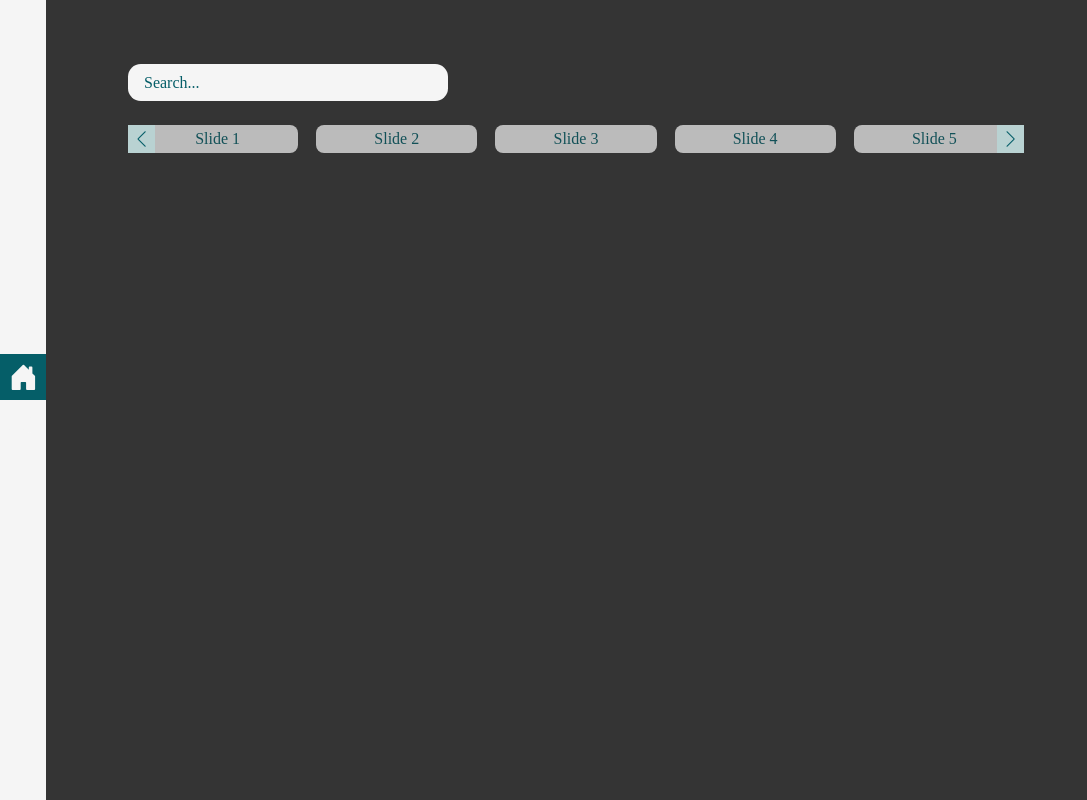
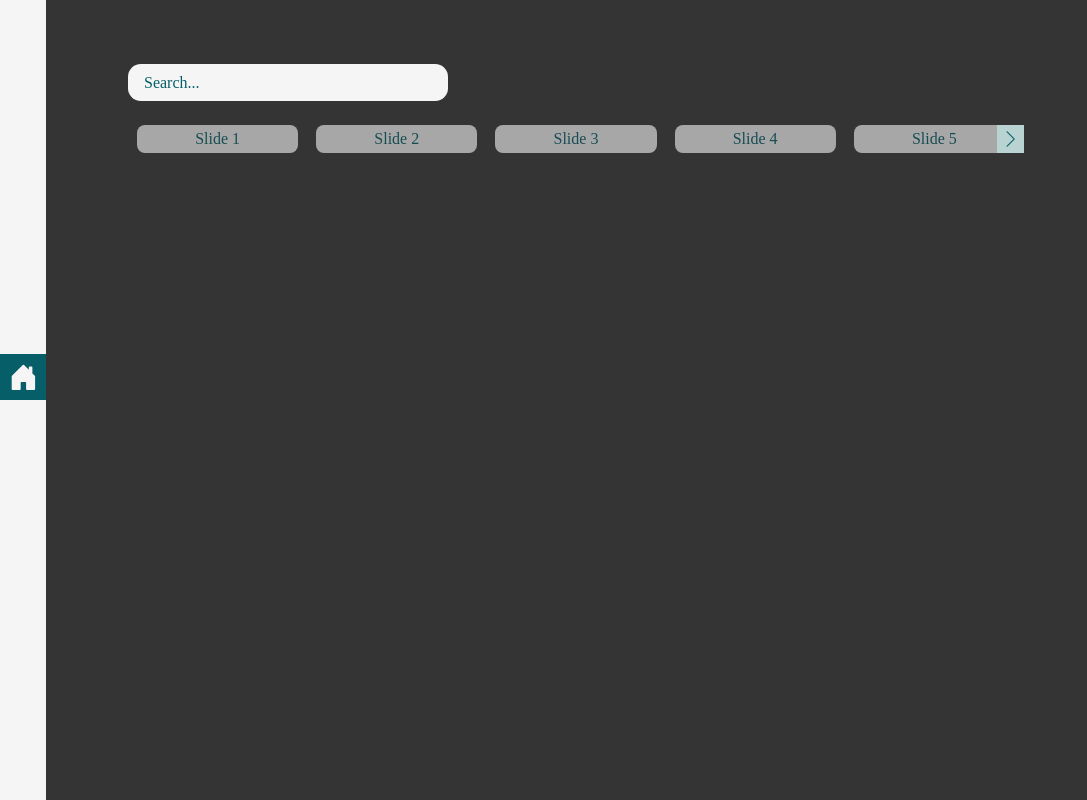
Before and after one commit to williamnw03/music-player-web, a React (Create React App) app: page / in a window 1280 px wide. Shown: the whole page, without its empty margins (0-1087 px from the left). Built offline with nearby package versions, Linux system fonts and the light colour scheme.

Commit message:
Finished Filter Genre

```diff
--- a/src/components/GenreFilter/GenreFilter.css
+++ b/src/components/GenreFilter/GenreFilter.css
@@ -21,12 +21,16 @@
 div.content-slide{
     background-color: var(--white);
     color: var(--green-dark);
-    opacity: 0.7;
+    opacity: 0.6;
 
     padding: 0.3em 1.8em;
     border-radius: 0.5em;
 
     width: 60%;
+
+    cursor: pointer;
+
+    transition: opacity 0.3s;
 }
 
 /* Button */
@@ -43,6 +47,10 @@ div.swiper-button-prev{
 div.swiper-button-next{
     background-color: var(--green-white);
     right: 0;
+}
+
+.swiper-button-next.swiper-button-disabled, .swiper-button-prev.swiper-button-disabled {
+    opacity: 0;
 }
 
 @media all and (min-width: 375px){
@@ -73,3 +81,8 @@ div.swiper-button-next{
         width: 90%;
     }
 }
+
+/* Animation */
+div.active-genre {
+    opacity: 1;
+}
--- a/src/components/GenreFilter/GenreFilter.js
+++ b/src/components/GenreFilter/GenreFilter.js
@@ -41,15 +41,21 @@ function GenreFilter() {
         return () => window.removeEventListener("resize", checkWindowWidth)
     },[])
 
+    // Choose Genres
+    const activeGenre = (e) => {
+        e.target.classList.toggle("active-genre")
+    }
+
     return (
 
-    <Swiper navigation={true} loop={true} modules={[Navigation]} slidesPerView={slidesPerView} className="mySwiper">
-        <SwiperSlide><div className="content-slide">Slide 1</div></SwiperSlide>
-        <SwiperSlide><div className="content-slide">Slide 2</div></SwiperSlide>
-        <SwiperSlide><div className="content-slide">Slide 3</div></SwiperSlide>
-        <SwiperSlide><div className="content-slide">Slide 4</div></SwiperSlide>
-        <SwiperSlide><div className="content-slide">Slide 5</div></SwiperSlide>
-        <SwiperSlide><div className="content-slide">Slide 6</div></SwiperSlide>
+    <Swiper navigation={true} modules={[Navigation]} slidesPerView={slidesPerView} className="mySwiper">
+        <SwiperSlide><div className="content-slide" onClick={activeGenre}>Slide 1</div></SwiperSlide>
+        <SwiperSlide><div className="content-slide" onClick={activeGenre}>Slide 2</div></SwiperSlide>
+        <SwiperSlide><div className="content-slide" onClick={activeGenre}>Slide 3</div></SwiperSlide>
+        <SwiperSlide><div className="content-slide" onClick={activeGenre}>Slide 4</div></SwiperSlide>
+        <SwiperSlide><div className="content-slide" onClick={activeGenre}>Slide 5</div></SwiperSlide>
+        <SwiperSlide><div className="content-slide" onClick={activeGenre}>Slide 6</div></SwiperSlide>
+        <SwiperSlide><div className="content-slide" onClick={activeGenre}>Slide 7</div></SwiperSlide>
     </Swiper>
     )
 }
--- a/src/components/Nav/Nav.js
+++ b/src/components/Nav/Nav.js
@@ -9,8 +9,6 @@ import { HouseDoorFill, MusicNoteList,ThreeDotsVertical } from "react-bootstrap-
 
 // Import CSS
 import "./Nav.css"
-
-
 
 function Nav() {
     const [activePlaylist, setActivePlaylist] = useState(false)
```
